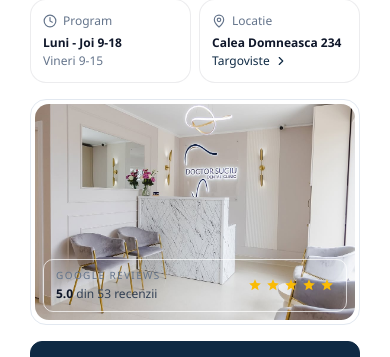
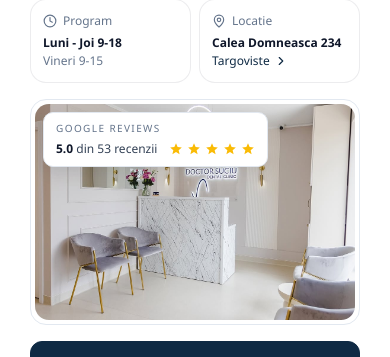
Before and after one commit to atwonio16/doctor-suciu-dental, a React (Vite) app: page / in a window 390 px wide. Shown: the part 280-637 px from the top of the page. Built offline with nearby package versions, Linux system fonts and the light colour scheme; no server answers; the database is empty; a web font is replaced by a local one.

Commit message:
style: move mobile google reviews badge to top-left

```diff
--- a/src/mobile/sections/MobileHero.tsx
+++ b/src/mobile/sections/MobileHero.tsx
@@ -79,16 +79,14 @@ export function MobileHero() {
                   }}
                 />
 
-                <div className="absolute inset-x-2 bottom-2 rounded-[10px] border border-white/70 bg-white/92 px-3 py-2">
-                  <div className="flex items-center justify-between gap-2">
-                    <div>
+                <div className="absolute left-2 top-2 max-w-[88%] rounded-[10px] border border-slate-200 bg-white px-3 py-2 shadow-[0_6px_16px_rgba(15,23,42,0.08)]">
                   <p className="text-[10px] uppercase tracking-[0.14em] text-slate-500">Google Reviews</p>
-                      <div className="mt-0.5 text-[12px] text-slate-700">
+                  <div className="mt-1 flex items-center justify-between gap-3">
+                    <div className="text-[12px] text-slate-700">
                       <span className="font-semibold text-slate-900">{googleReviews.rating.toFixed(1)}</span>{' '}
                       din {googleReviews.reviewCount} recenzii
                     </div>
-                    </div>
-                    <div className="flex items-center gap-1" aria-hidden>
+                    <div className="flex shrink-0 items-center gap-1" aria-hidden>
                       {[...Array(5)].map((_, index) => (
                         <svg key={index} className="h-3.5 w-3.5" viewBox="0 0 24 24" fill="#FABB05" aria-hidden>
                           <path d="M12 17.27L18.18 21l-1.64-7.03L22 9.24l-7.19-.61L12 2 9.19 8.63 2 9.24l5.46 4.73L5.82 21z" />
```
Lines whose indentation alone changed are shown as unchanged.
